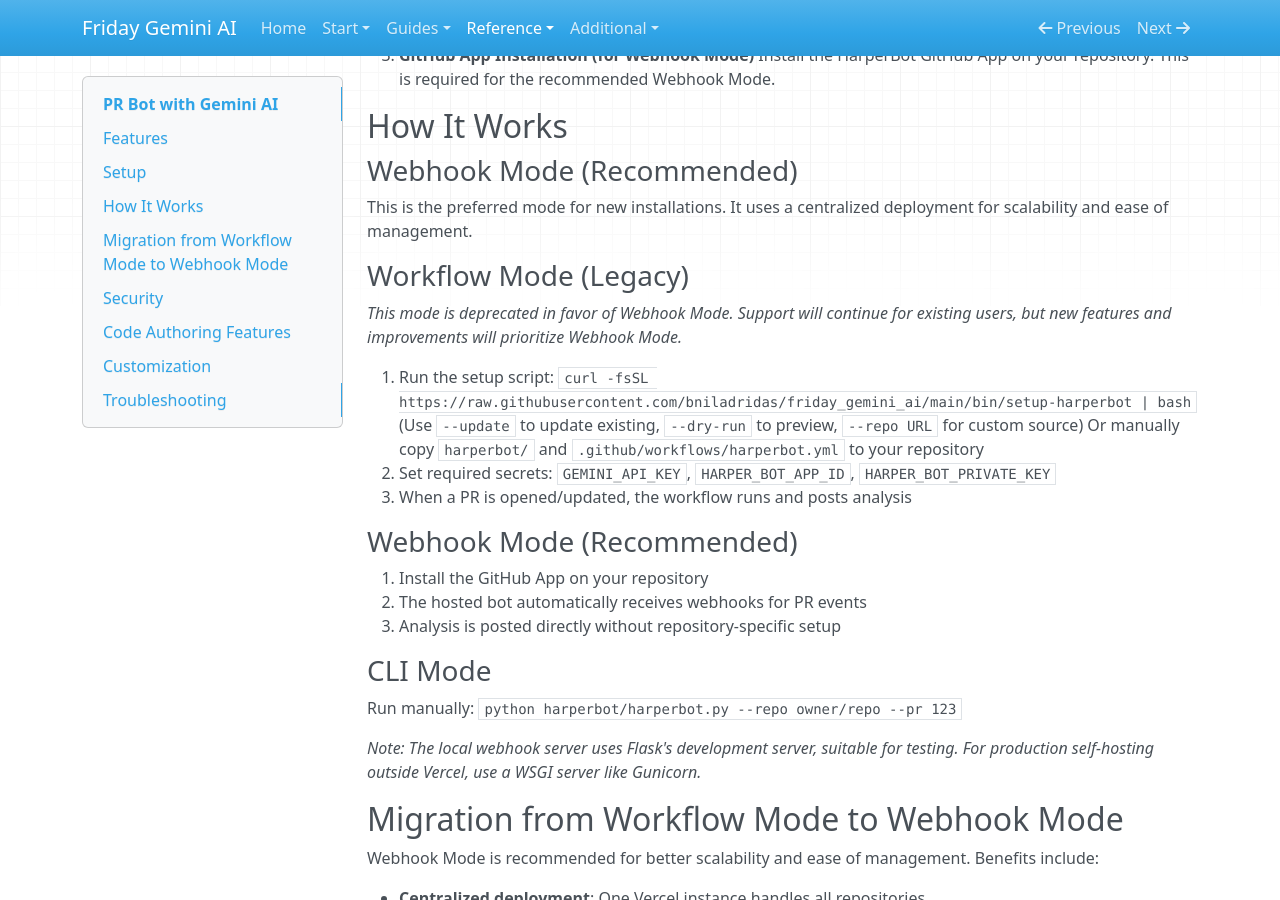
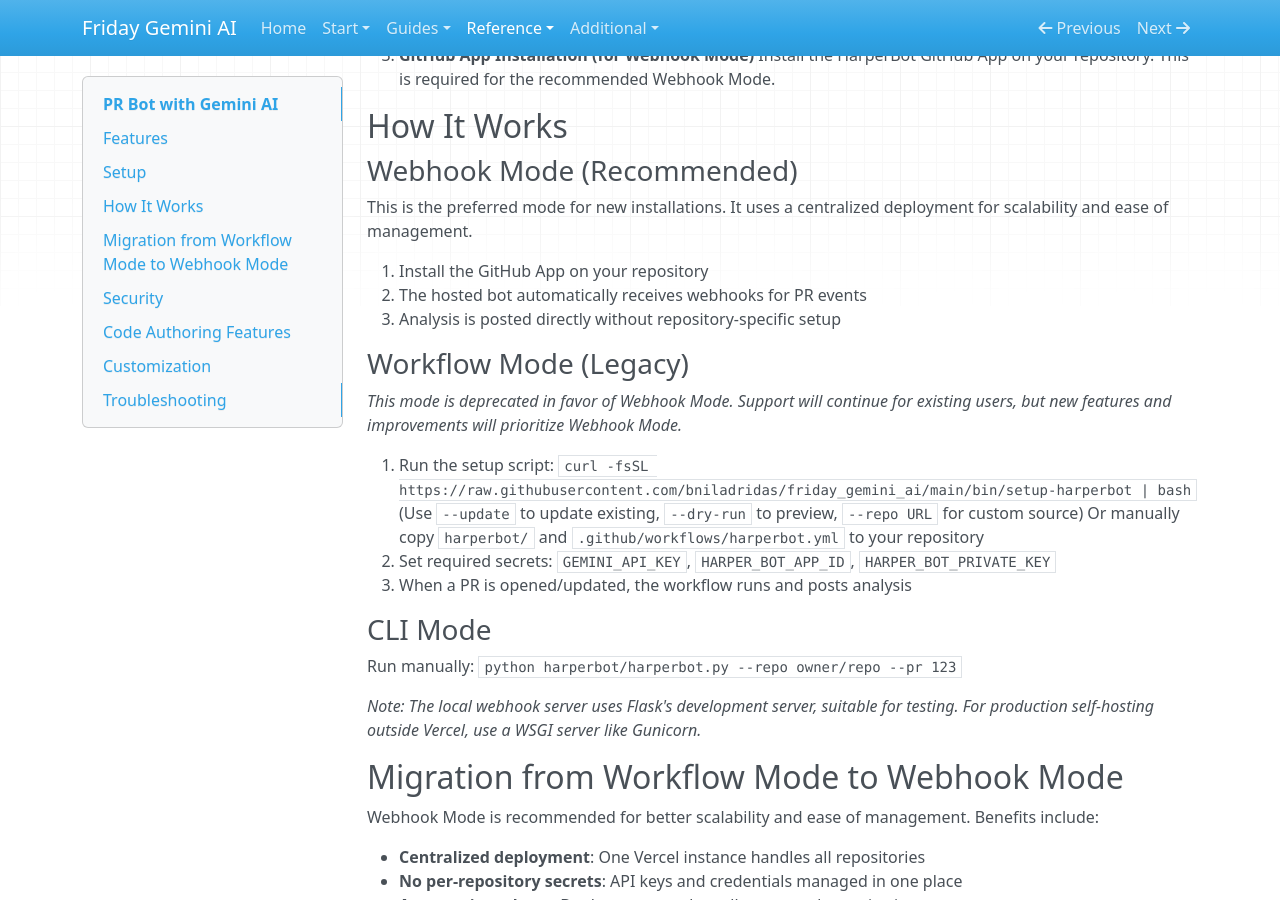
Before and after one commit to bniladridas/friday_gemini_ai, an MkDocs documentation site: the page built from docs/reference/harperbot.md, in a window 1280 px wide and 900 px high, scrolled down 728 px. Built offline with MkDocs 1.6.1, drawn with Linux system fonts in a browser that asks for light colours; nearby versions of some CDN libraries; some of the changed lines change nothing that is shown.

Commit message:
docs: fix repeated webhook mode heading

```diff
--- a/docs/reference/harperbot.md
+++ b/docs/reference/harperbot.md
@@ -35,6 +35,10 @@
 ### Webhook Mode (Recommended)
 This is the preferred mode for new installations. It uses a centralized deployment for scalability and ease of management.
 
+1. Install the GitHub App on your repository
+2. The hosted bot automatically receives webhooks for PR events
+3. Analysis is posted directly without repository-specific setup
+
 ### Workflow Mode (Legacy)
 *This mode is deprecated in favor of Webhook Mode. Support will continue for existing users, but new features and improvements will prioritize Webhook Mode.*
 
@@ -43,11 +47,6 @@
     Or manually copy `harperbot/` and `.github/workflows/harperbot.yml` to your repository
 2. Set required secrets: `GEMINI_API_KEY`, `HARPER_BOT_APP_ID`, `HARPER_BOT_PRIVATE_KEY`
 3. When a PR is opened/updated, the workflow runs and posts analysis
-
-### Webhook Mode (Recommended)
-1. Install the GitHub App on your repository
-2. The hosted bot automatically receives webhooks for PR events
-3. Analysis is posted directly without repository-specific setup
 
 ### CLI Mode
 Run manually: `python harperbot/harperbot.py --repo owner/repo --pr 123`
```
